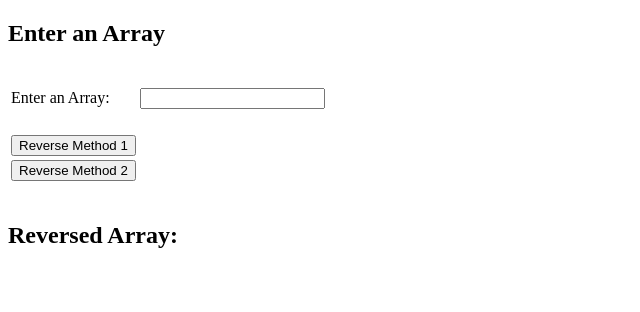
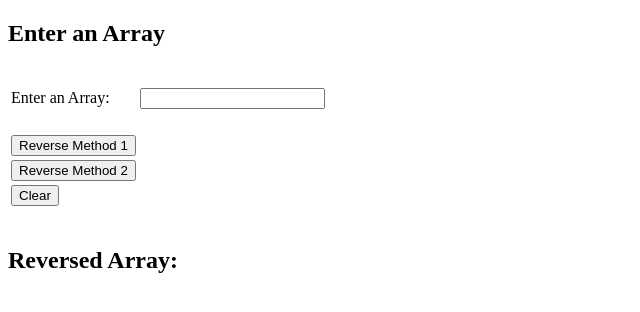
Before and after one commit to c-rter/ejs-exe, a plain HTML site: page 5 - Array Reverser/index.html in a window 1280 px wide. Shown: the whole page, without its empty margins (0-640 px from the left). Drawn offline with Linux system fonts and the light colour scheme.

Commit message:
clear button

```diff
--- a/5 - Array Reverser/index.html
+++ b/5 - Array Reverser/index.html
@@ -43,6 +43,13 @@
     </td>
   </tr>
   </form>
+  <form id="frm3">
+    <tr>
+    <td>
+      <input type="button" value="Clear" onClick="clearArraySpot()">
+    </td>
+  </tr>
+  </form>
   </table>
   <br>
 
--- a/5 - Array Reverser/logic.js
+++ b/5 - Array Reverser/logic.js
@@ -16,5 +16,9 @@ const reverse2 = () => {
   currentArray = createRange(startInt, endInt, stepInt);
 }
 
+const clearArraySpot = () => {
+  document.getElementById("arrayRenderSpot").innerHTML = "";
+}
+
 // let stepInt = document.getElementById("stepInt").value;
 // document.getElementById("range").innerHTML = currentArray;
```
